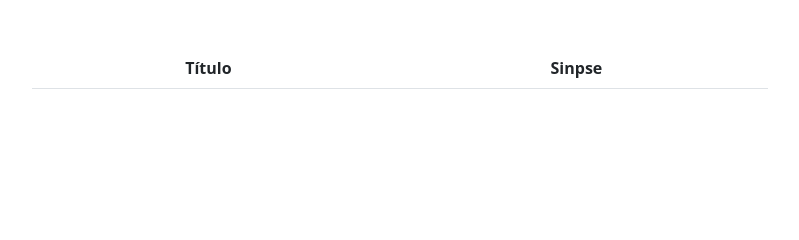
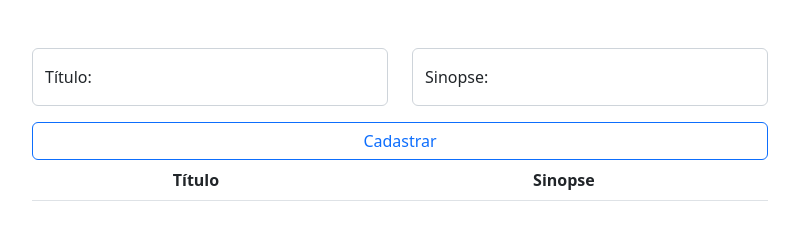
Before and after one commit to neptune-nepp/front-end, a website: page front/index.html in a window 1280 px wide. Shown: the whole page, without its empty margins (240-1039 px from the left). Drawn offline with nearby package versions, Linux system fonts and the light colour scheme; no server answers.

Commit message:
Aula 01/11 até código 2.13.4

```diff
--- a/front/index.html
+++ b/front/index.html
@@ -9,13 +9,46 @@
 </head>
 <body onload="obterFilmes()">
     <div class="container mt-5 ">
+
+
         <div class="row justify-content-center">
             <div class="col-md-8">
+                <div class="d-none alert alert-danger alert-dismissible  fade" role="alert">
+                    Preencha todos os campos!
+                    <button type="button" class="btn-close" data-bs-dismiss="alert" aria-label="Close"></button>
+                </div>
+            </div>
+        </div>
+
+        <div class="row justify-content-center">
+            <div class="col-md-8 col-lg-4">
+                <div class="form-floating mb-3">
+                    <input type="text" id="tituloInput" class="form-control" placeholder="">
+                    <label for="tituloInput">Título: </label>
+                </div>
+            </div>
+
+            <div class="col-md-8 col-lg-4">
+                <div class="form-floating mb-3">
+                    <input type="text" id="sinopseInput" class="form-control" placeholder="">
+                    <label for="sinopseInput">Sinopse: </label>
+                </div>
+            </div>
+        </div>
+
+        <div class="row justify-content-center">
+            <div class="col-md-8">
+                <button class="btn btn-outline-primary w-100" onclick="cadastrarFilme()">Cadastrar</button>
+            </div>
+        </div>
+        <div class="row justify-content-center">
+            <div class="col-md-8">
+
                 <table class="table table-striped table-hover text-center filmes">
                     <thead>
                         <tr>
                             <th>Título</th>
-                            <th>Sinpse</th>
+                            <th>Sinopse</th>
                         </tr>
                     </thead>
                     <tbody>
--- a/front/js/scripts.js
+++ b/front/js/scripts.js
@@ -1,10 +1,49 @@
-const protocolo = 'http://';
-const baseURL = 'localhost:3000';
-const filmesEndPoint = '/filmes';
+const protocolo = "http://"
+const baseURL = "localhost:3000"
+const filmesEndPoint = "/filmes"
 
 async function obterFilmes(){
-    // console.log("Tá fununsando meu querido")
-    const URLcompleta = `${protocolo}${baseURL}${filmesEndPoint}`;
-    const filmes = (await axios.get(URLcompleta)).data;
-    console.log(filmes);
+    const URLcompleta = `${protocolo}${baseURL}${filmesEndPoint}`
+    const filmes = (await axios.get(URLcompleta)).data
+    let tabela = document.querySelector('.filmes')
+    let corpoTabela = tabela.getElementsByTagName('tbody')[0]
+    for(let filme of filmes){
+        let linha = corpoTabela.insertRow(0)
+        let celulaTitulo = linha.insertCell(0)
+        let celulaSinopse = linha.insertCell(1)
+        celulaTitulo.innerHTML = filme.titulo
+        celulaSinopse.innerHTML = filme.sinopse
+    }
 }
+async function cadastrarFilme(){
+    const URLcompleta = `${protocolo}${baseURL}${filmesEndPoint}`
+    let tituloInput = document.querySelector('#tituloInput')
+    let sinopseInput = document.querySelector('#sinopseInput')
+    let titulo = tituloInput.value
+    let sinopse = sinopseInput.value
+    tituloInput.value = ""
+    sinopseInput.value = ""
+
+    if (titulo && sinopse){
+        const filmes = (await axios.post(URLcompleta, {titulo,sinopse})).data
+        let tabela = document.querySelector('.filmes')
+        let corpoTabela = tabela.getElementsByTagName('tbody')[0]
+        corpoTabela.innerHTML = ""
+        for(let filme of filmes){
+            let linha = corpoTabela.insertRow(0)
+            let celulaTitulo = linha.insertCell(0)
+            let celulaSinopse = linha.insertCell(1)
+            celulaTitulo.innerHTML = filme.titulo
+            celulaSinopse.innerHTML = filme.sinopse
+        }
+    }
+    else{
+        let alert = document.querySelector(".alert");
+        alert.classList.add("show");
+        alert.classList.remove("d-none")
+        setTimeout(() => {
+            alert.classList.add("d-none");
+            alert.classList.remove("show");
+        }, 2000)
+    }
+}
```
